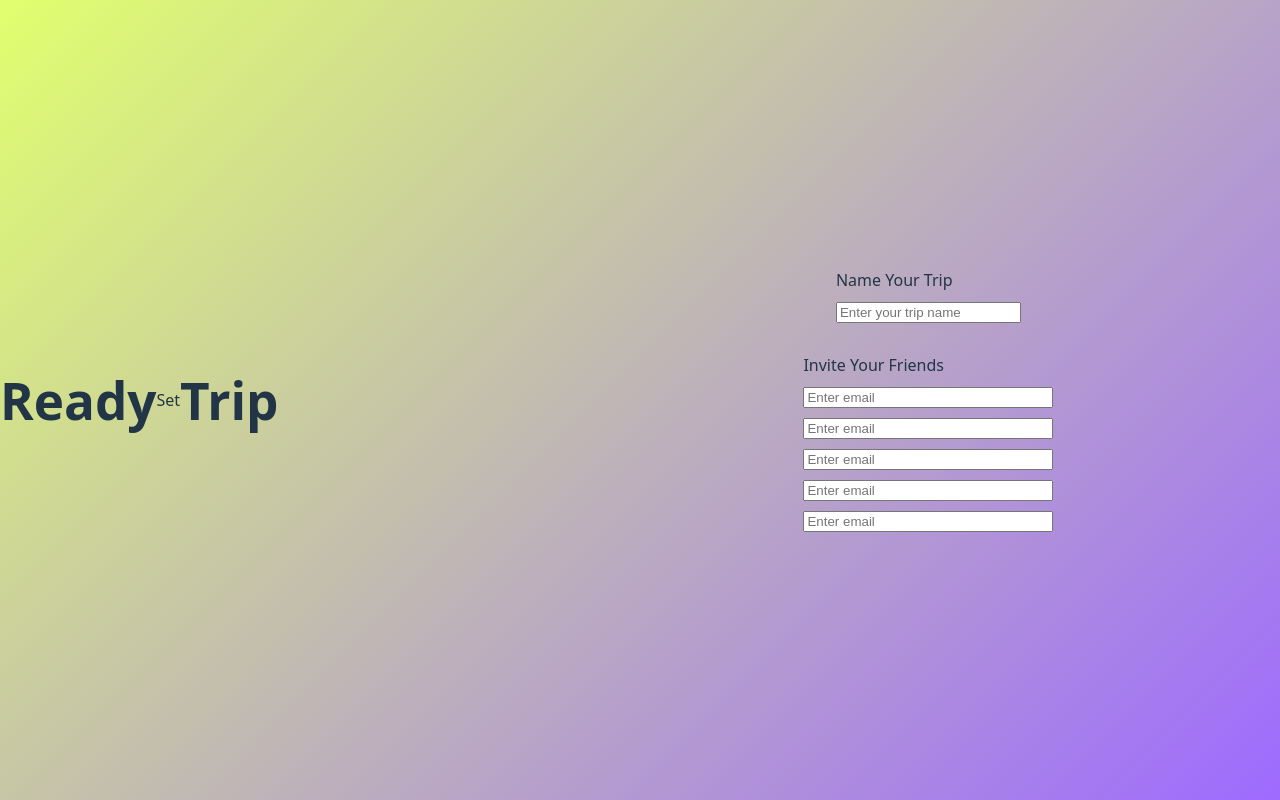
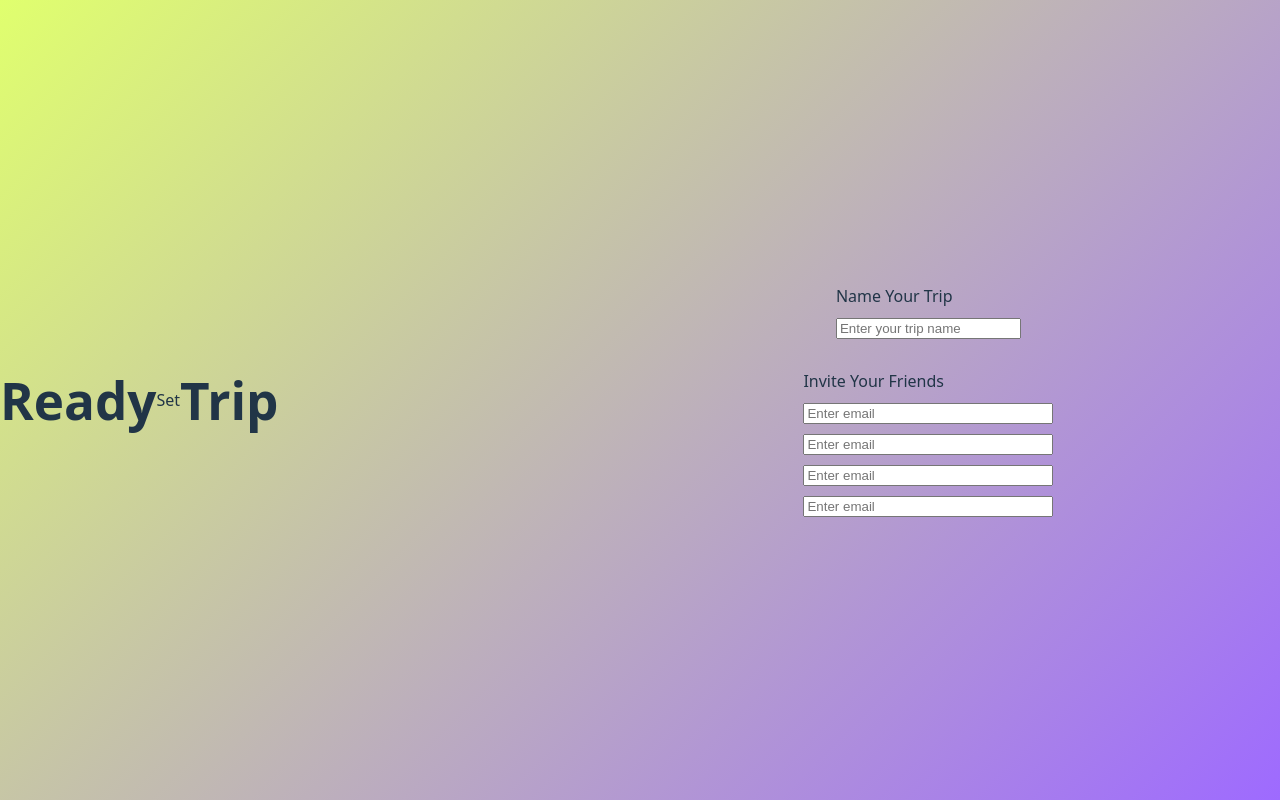
Before and after one commit to Ready-Set-Trip/iteration, a React (Vite) app: page /tripTemplate in a window 1280 px wide. Shown: the top 800 px of the page. Built offline with nearby package versions, Linux system fonts and the light colour scheme.

Commit message:
deleteoneemail

```diff
--- a/src/components/TripTemplate/TripTemplate.tsx
+++ b/src/components/TripTemplate/TripTemplate.tsx
@@ -3,6 +3,7 @@
 // and send it to your friends (via email link) to come to the site and set up their profiles
 import React from 'react';
 import './template.css';
+
 const TripTemplate = () => {
   return (
     <div className='nametripcontainer'>
@@ -16,7 +17,6 @@ const TripTemplate = () => {
         <input type='email' placeholder='Enter email'></input>
         <input type='email' placeholder='Enter email'></input>
         <input type='email' placeholder='Enter email'></input>
-        <input type='email' placeholder='Enter email'></input>
       </div>
     </div>
   );
```
